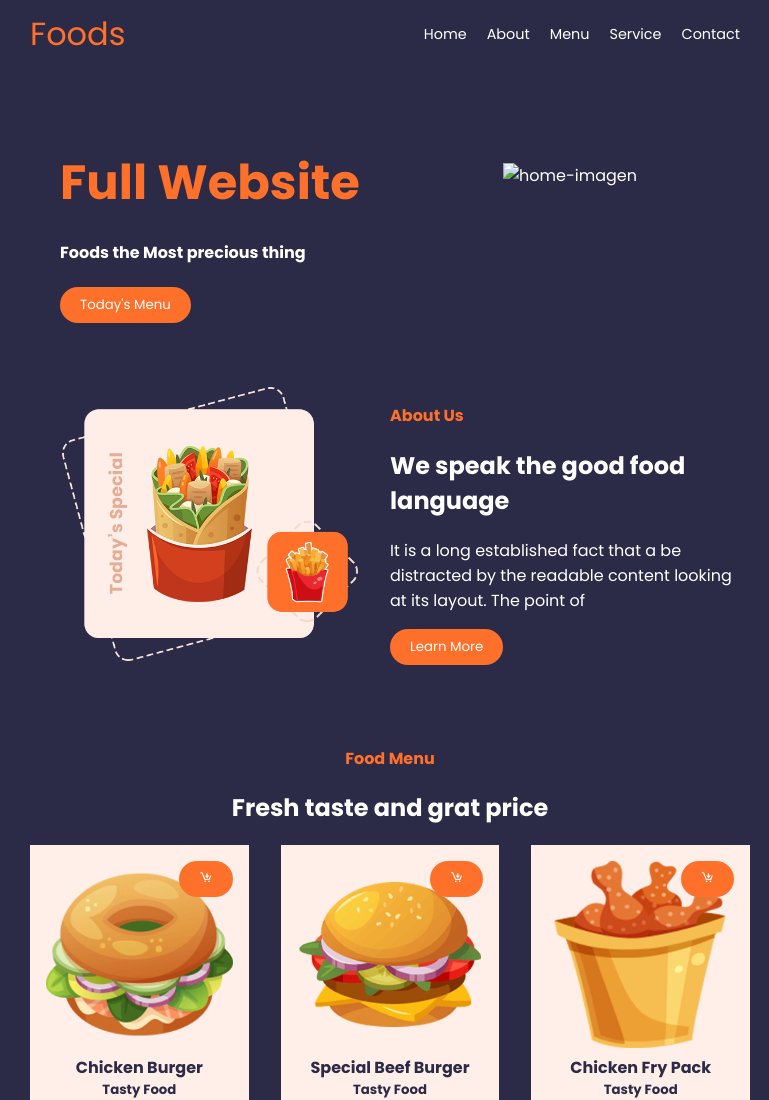
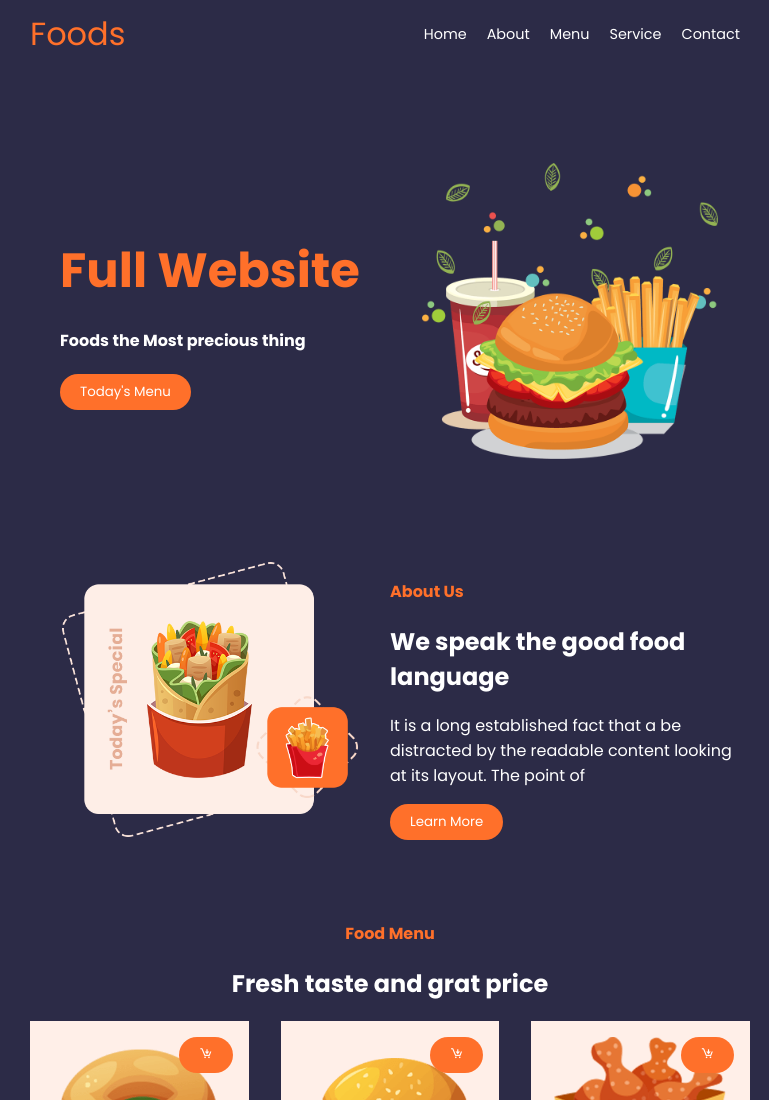
Before and after one commit to KingOwls/Proyecto_HTML, a plain HTML site: page index.html in a window 1280 px wide. Shown: the top 1100 px of the page, without its empty margins (250-1019 px from the left). Drawn offline with nearby package versions, Linux system fonts and the light colour scheme; the site is published under a folder, as on GitHub Pages, so addresses that start at the root find nothing.

Commit message:
Update index.html

```diff
--- a/index.html
+++ b/index.html
@@ -72,7 +72,7 @@
                     </div>
                     <div class="text-align-center home-image">
                         <div class="p-4">
-                            <img class="home-img" src="/img/home.png" alt="home-imagen">
+                            <img class="home-img" src="img/home.png" alt="home-imagen">
                         </div>
                     </div>
                 </div>
```
